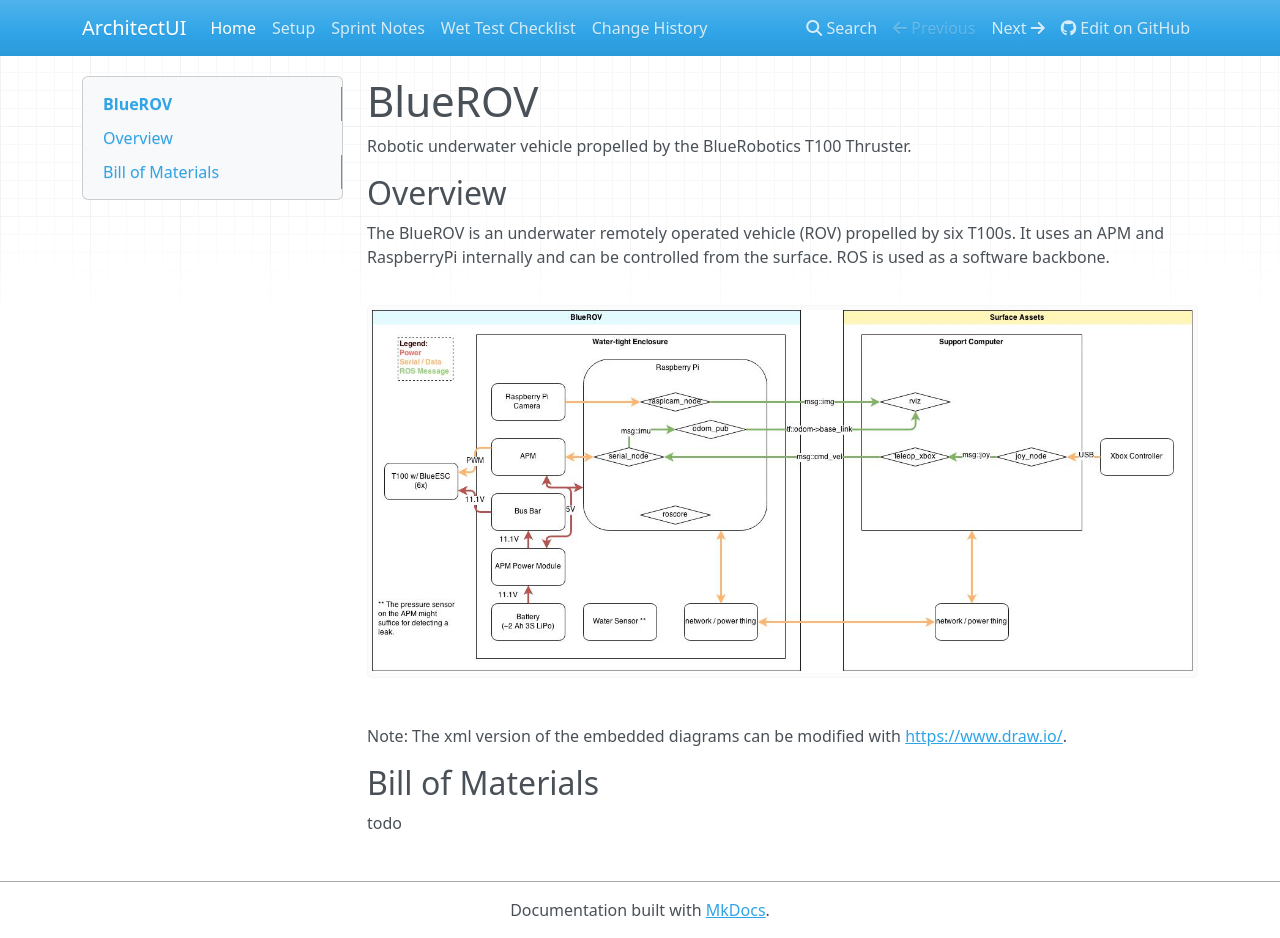
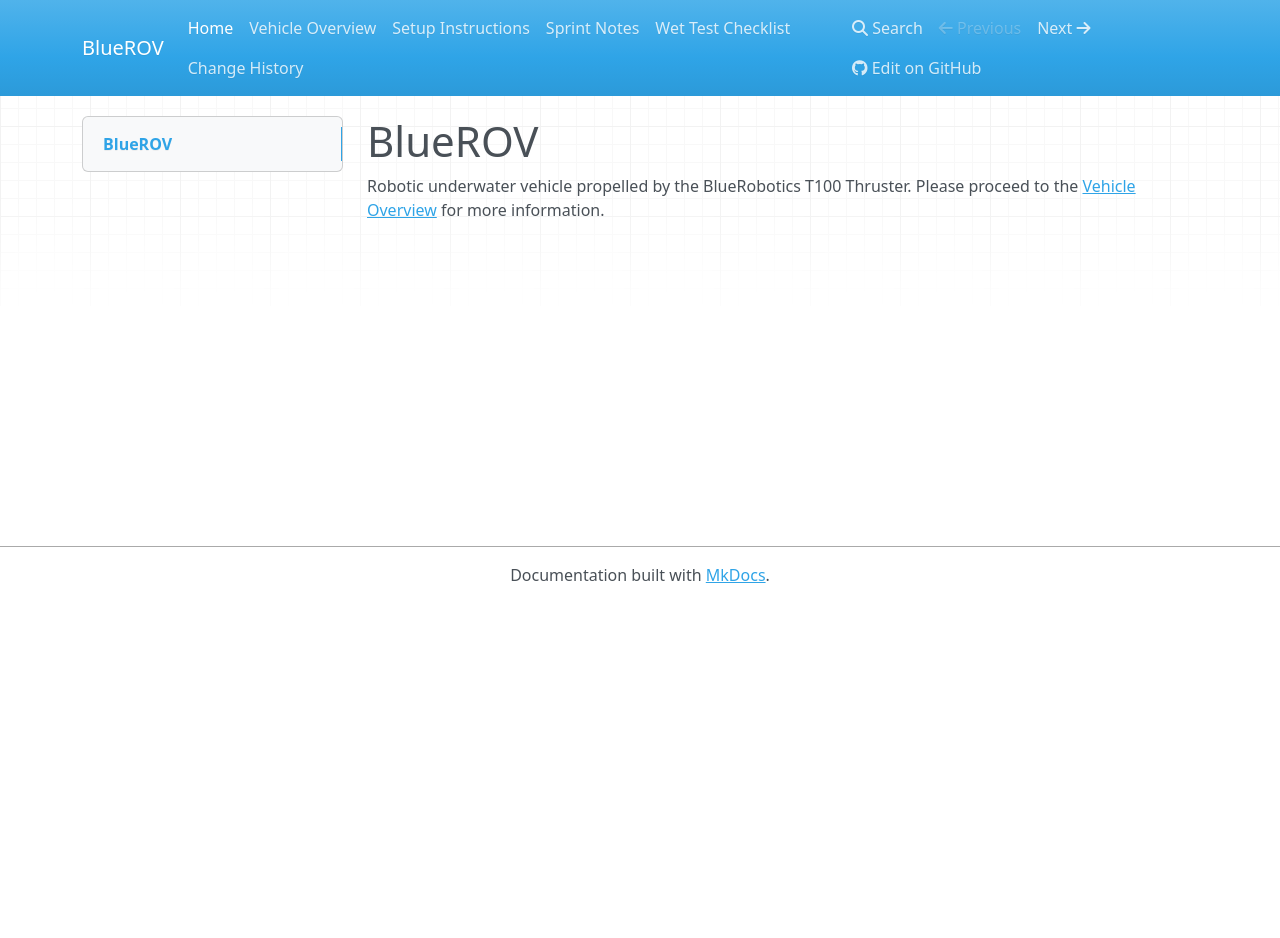
Before and after one commit to bluerobotics/bluerov-ros-pkg, an MkDocs documentation site: the page built from docs/index.md, in a window 1280 px wide and 938 px high. Built offline with MkDocs 1.6.1, drawn with Linux system fonts in a browser that asks for light colours; nearby versions of some CDN libraries; old or Windows-style settings are respelled for this version of MkDocs.

```diff
--- a/docs/index.md
+++ b/docs/index.md
@@ -1,15 +1,3 @@
 # BlueROV
 
-Robotic underwater vehicle propelled by the BlueRobotics T100 Thruster.
-
-## Overview
-
-The BlueROV is an underwater remotely operated vehicle (ROV) propelled by six T100s. It uses an APM and RaspberryPi internally and can be controlled from the surface. ROS is used as a software backbone.
-
-![BlueROV Schematic](BlueROV Schematic.jpg)
-
-Note: The xml version of the embedded diagrams can be modified with [https://www.draw.io/](https://www.draw.io/).
-
-## Bill of Materials
-
-todo
+Robotic underwater vehicle propelled by the BlueRobotics T100 Thruster. Please proceed to the [Vehicle Overview](Vehicle Overview.md) for more information.
--- a/mkdocs.yml
+++ b/mkdocs.yml
@@ -1,4 +1,4 @@
-site_name: ArchitectUI
+site_name: BlueROV
 # docs_dir: './'
 # theme: united
 # use_directory_urls: false
@@ -6,7 +6,8 @@ repo_url: https://github.com/bluerobotics/BlueROV
 markdown_extensions: ['tables']
 pages:
 - ['index.md', 'Home']
-- ['Setup.md', 'Setup']
+- ['Vehicle Overview.md', 'Vehicle Overview']
+- ['Setup Instructions.md', 'Setup Instructions']
 - ['Sprint Notes.md', 'Sprint Notes']
 - ['Wet Test Checklist.md', 'Wet Test Checklist']
 - ['Change History.md', 'Change History']
```
Also changed, not shown: README.md (+1 -1 lines), docs/Setup Instructions.md (renamed from docs/Setup.md, +1 -1 lines), docs/Vehicle Overview.md (added, +11 -0 lines), 1 other file.
